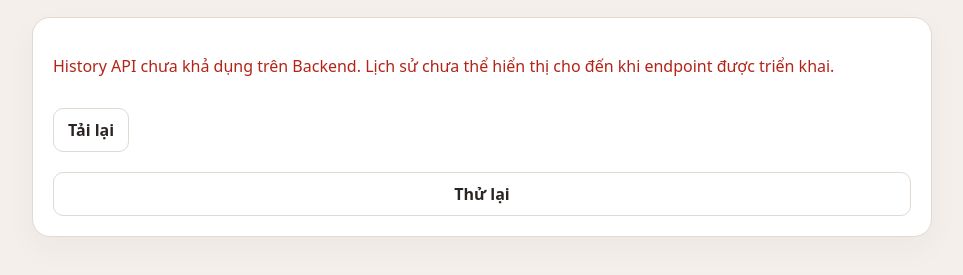
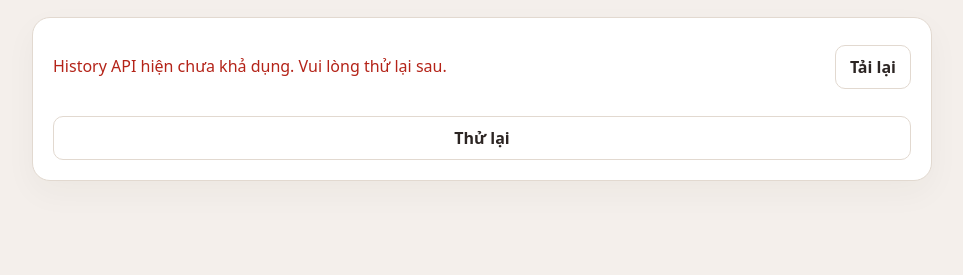
Before and after one commit to emt0147t/caroAI, a website: page frontend/Caro_AI/history.html in a window 1280 px wide. Shown: the part 73-348 px from the top of the page, without its empty margins (158-1121 px from the left). Drawn offline with Linux system fonts and the light colour scheme; no server answers.

Commit message:
fix(frontend): use backend history API contract

```diff
--- a/frontend/Caro_AI/history.html
+++ b/frontend/Caro_AI/history.html
@@ -67,10 +67,10 @@ function render(items) {
 async function loadHistory() {
   refresh.disabled = true; list.replaceChildren(); state.className = ''; state.textContent = 'Đang tải lịch sử từ Backend…';
   try {
-    const response = await fetch(API + '/api/games/history?limit=20&offset=0', { headers: { Accept: 'application/json' } });
+    const response = await fetch(API + '/api/history?limit=20&offset=0', { headers: { Accept: 'application/json' } });
     let data = null; try { data = await response.json(); } catch (_) {}
     if (!response.ok) {
-      if (response.status === 404) throw new Error('History API chưa khả dụng trên Backend. Lịch sử chưa thể hiển thị cho đến khi endpoint được triển khai.');
+      if (response.status === 404) throw new Error('History API hiện chưa khả dụng. Vui lòng thử lại sau.');
       throw new Error(data?.detail || ('Backend trả về HTTP ' + response.status));
     }
     const items = Array.isArray(data) ? data : (data?.items || data?.games);
```
